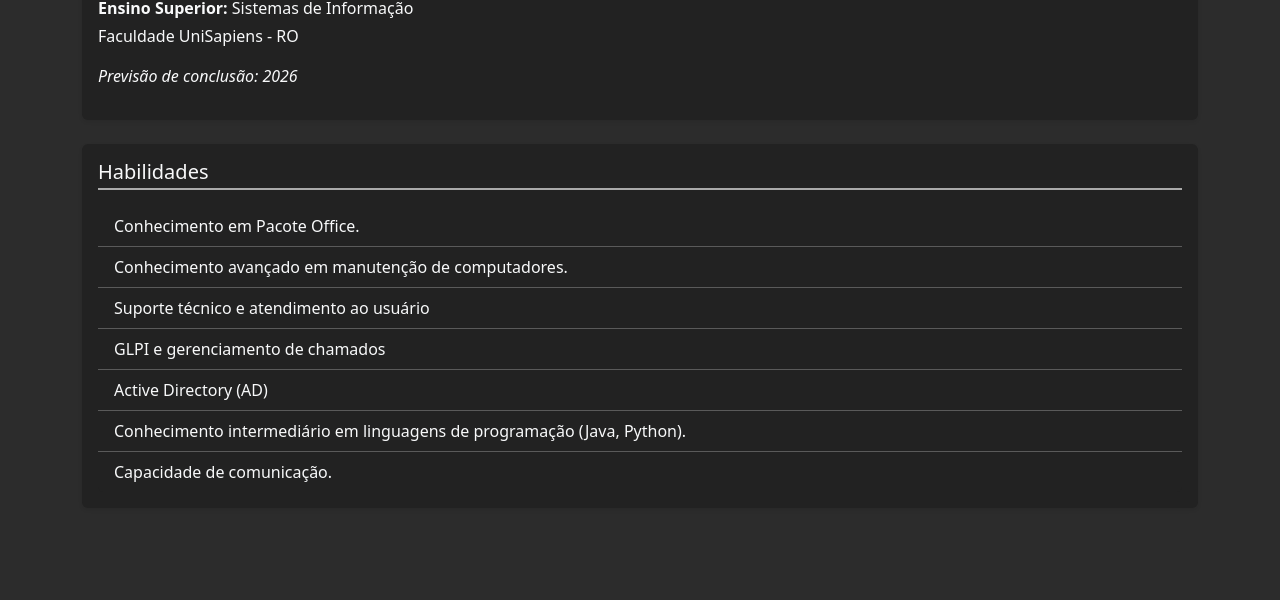
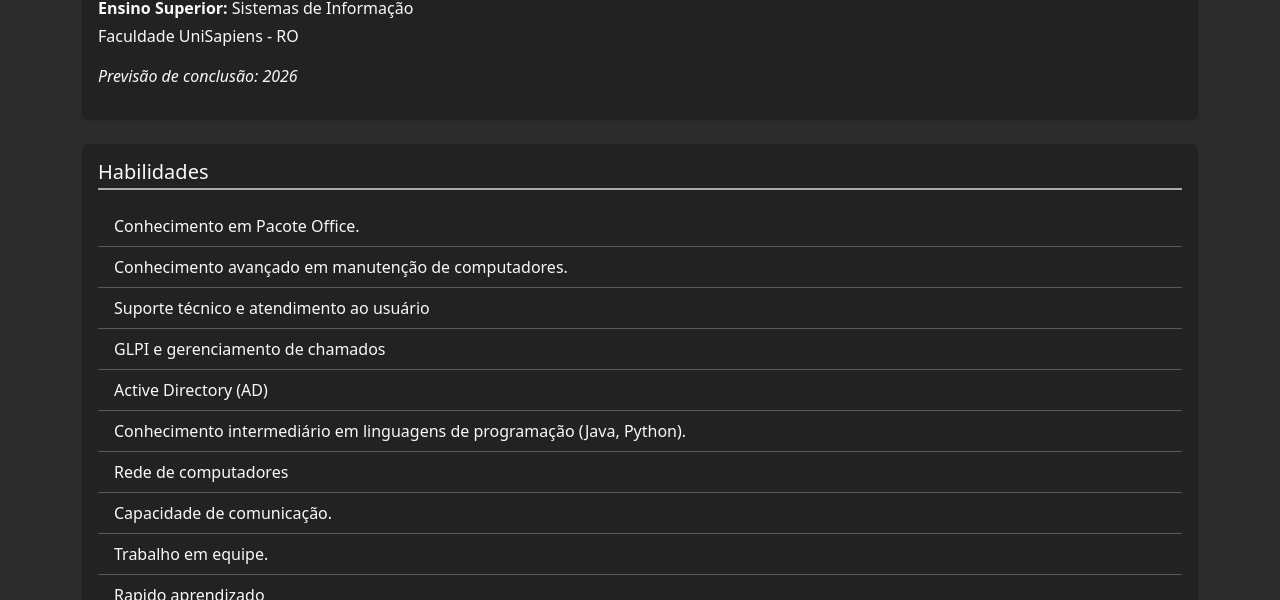
Before and after one commit to 1ryann/webcurriculo, a plain HTML site: page index.html in a window 1280 px wide. Shown: the part 1044-1644 px from the top of the page. Drawn offline with nearby package versions, Linux system fonts and the light colour scheme.

Commit message:
Update index.html

```diff
--- a/index.html
+++ b/index.html
@@ -111,7 +111,10 @@
         <li class="list-group-item">Active Directory (AD)</li>
         <li class="list-group-item">Conhecimento intermediário em linguagens de programação
             (Java, Python).</li>
+        <li class="list-group-item">Rede de computadores</li>
         <li class="list-group-item">Capacidade de comunicação.</li>
+        <li class="list-group-item">Trabalho em equipe.</li>
+        <li class="list-group-item">Rapido aprendizado</li>
       </ul>
     </section>
 
```
